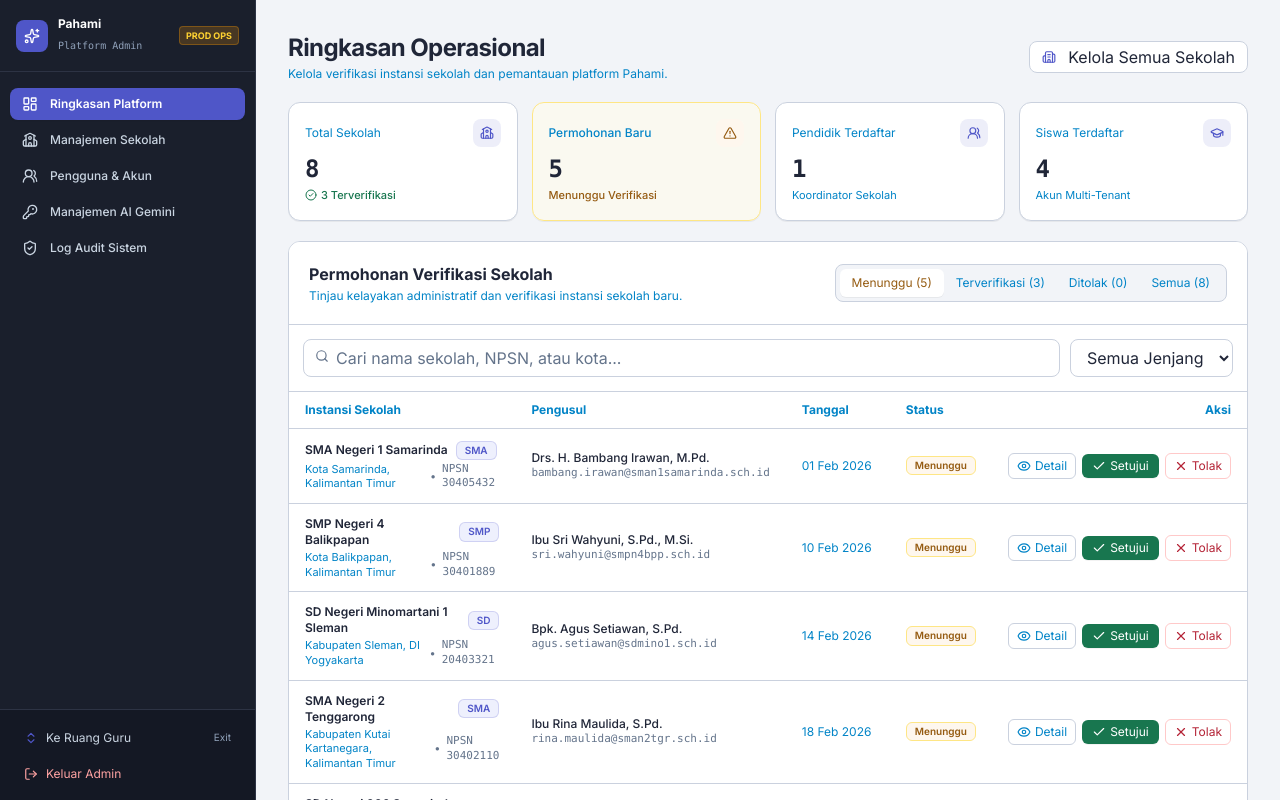
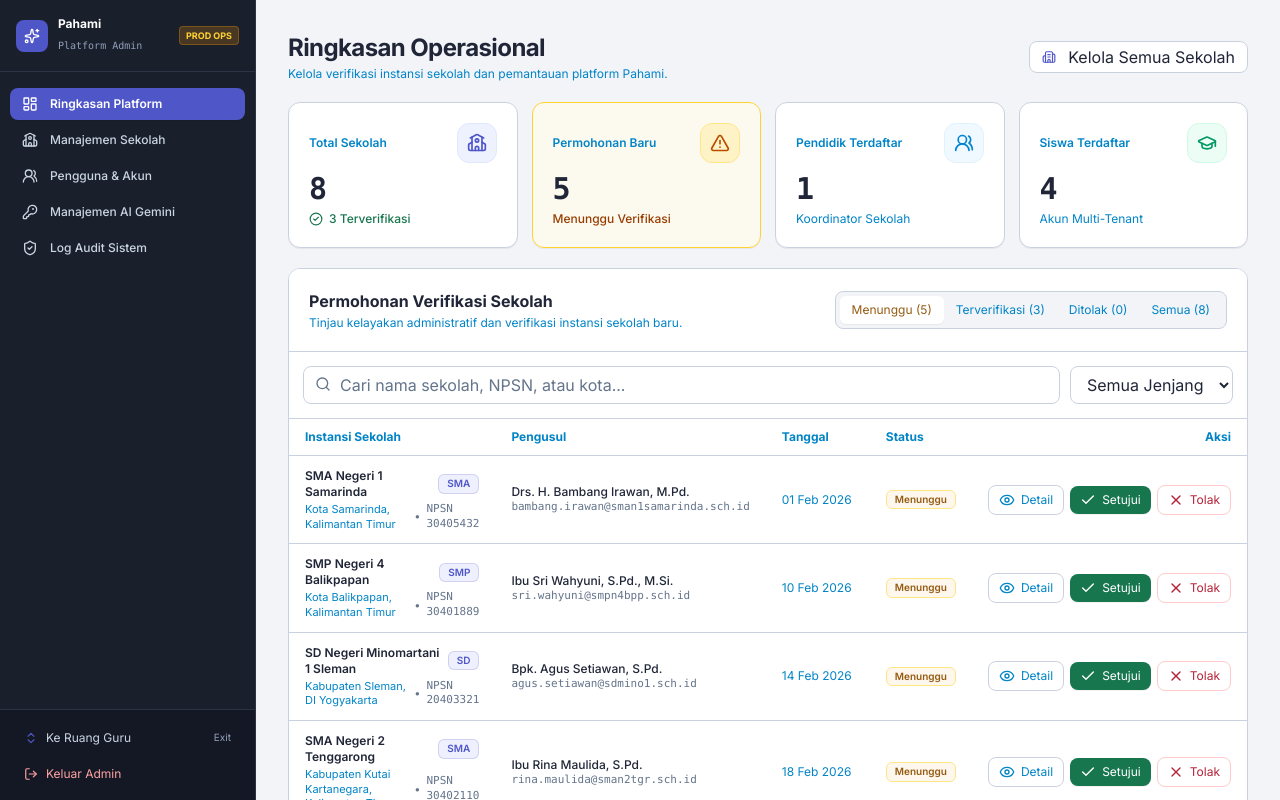
Before and after one commit to Irham-Najib-Azimul-Qowi/ContextLearningApp, a Next.js app: page /admin in a window 1280 px wide. Built offline with nearby package versions, Linux system fonts and the light colour scheme.

Commit message:
style(admin): enlarge KPI metric icons and action buttons for better clarity

```diff
--- a/app/admin/page.tsx
+++ b/app/admin/page.tsx
@@ -161,56 +161,56 @@ export default function AdminOverviewPage() {
 
       {/* KPI Cards */}
       <div className="grid grid-cols-2 lg:grid-cols-4 gap-3.5">
-        <div className="bg-surface p-4 rounded-xl border border-border shadow-2xs">
+        <div className="bg-surface p-4 sm:p-5 rounded-xl border border-border shadow-2xs">
           <div className="flex items-center justify-between">
-            <span className="text-xs text-secondary">Total Sekolah</span>
-            <div className="w-7 h-7 rounded-lg bg-primary/10 text-primary flex items-center justify-center">
-              <School className="w-3.5 h-3.5" />
+            <span className="text-xs font-semibold text-secondary">Total Sekolah</span>
+            <div className="w-10 h-10 rounded-xl bg-indigo-50 text-primary border border-indigo-100 flex items-center justify-center shrink-0">
+              <School className="w-5 h-5" />
             </div>
           </div>
-          <p className="mt-1.5 text-2xl font-bold text-foreground font-mono">{stats.totalSchools}</p>
-          <span className="text-[11px] text-success font-medium flex items-center gap-1 mt-0.5">
-            <CheckCircle2 className="w-3 h-3" /> {verifiedCount} Terverifikasi
+          <p className="mt-2 text-2xl sm:text-3xl font-bold text-foreground font-mono">{stats.totalSchools}</p>
+          <span className="text-xs text-success font-medium flex items-center gap-1.5 mt-1">
+            <CheckCircle2 className="w-3.5 h-3.5" /> {verifiedCount} Terverifikasi
           </span>
         </div>
 
         <div
-          className={`p-4 rounded-xl border shadow-2xs ${
-            pendingCount > 0 ? "bg-amber-50/60 border-amber-200" : "bg-surface border-border"
+          className={`p-4 sm:p-5 rounded-xl border shadow-2xs ${
+            pendingCount > 0 ? "bg-amber-50/70 border-amber-300" : "bg-surface border-border"
           }`}
         >
           <div className="flex items-center justify-between">
-            <span className="text-xs text-secondary font-medium">Permohonan Baru</span>
-            <div className="w-7 h-7 rounded-lg bg-warning-subtle text-warning flex items-center justify-center">
-              <AlertTriangle className="w-3.5 h-3.5" />
+            <span className="text-xs font-semibold text-secondary">Permohonan Baru</span>
+            <div className="w-10 h-10 rounded-xl bg-amber-100 text-amber-700 border border-amber-200 flex items-center justify-center shrink-0">
+              <AlertTriangle className="w-5 h-5" />
             </div>
           </div>
-          <p className="mt-1.5 text-2xl font-bold text-foreground font-mono">{pendingCount}</p>
-          <span className="text-[11px] text-warning font-medium block mt-0.5">
+          <p className="mt-2 text-2xl sm:text-3xl font-bold text-foreground font-mono">{pendingCount}</p>
+          <span className="text-xs text-amber-800 font-medium block mt-1">
             Menunggu Verifikasi
           </span>
         </div>
 
-        <div className="bg-surface p-4 rounded-xl border border-border shadow-2xs">
+        <div className="bg-surface p-4 sm:p-5 rounded-xl border border-border shadow-2xs">
           <div className="flex items-center justify-between">
-            <span className="text-xs text-secondary">Pendidik Terdaftar</span>
-            <div className="w-7 h-7 rounded-lg bg-primary/10 text-primary flex items-center justify-center">
-              <UsersRound className="w-3.5 h-3.5" />
+            <span className="text-xs font-semibold text-secondary">Pendidik Terdaftar</span>
+            <div className="w-10 h-10 rounded-xl bg-sky-50 text-sky-600 border border-sky-100 flex items-center justify-center shrink-0">
+              <UsersRound className="w-5 h-5" />
             </div>
           </div>
-          <p className="mt-1.5 text-2xl font-bold text-foreground font-mono">{stats.totalTeachers}</p>
-          <span className="text-[11px] text-secondary block mt-0.5">Koordinator Sekolah</span>
+          <p className="mt-2 text-2xl sm:text-3xl font-bold text-foreground font-mono">{stats.totalTeachers}</p>
+          <span className="text-xs text-secondary block mt-1">Koordinator Sekolah</span>
         </div>
 
-        <div className="bg-surface p-4 rounded-xl border border-border shadow-2xs">
+        <div className="bg-surface p-4 sm:p-5 rounded-xl border border-border shadow-2xs">
           <div className="flex items-center justify-between">
-            <span className="text-xs text-secondary">Siswa Terdaftar</span>
-            <div className="w-7 h-7 rounded-lg bg-primary/10 text-primary flex items-center justify-center">
-              <GraduationCap className="w-3.5 h-3.5" />
+            <span className="text-xs font-semibold text-secondary">Siswa Terdaftar</span>
+            <div className="w-10 h-10 rounded-xl bg-emerald-50 text-emerald-600 border border-emerald-100 flex items-center justify-center shrink-0">
+              <GraduationCap className="w-5 h-5" />
             </div>
           </div>
-          <p className="mt-1.5 text-2xl font-bold text-foreground font-mono">{stats.totalStudents}</p>
-          <span className="text-[11px] text-secondary block mt-0.5">Akun Multi-Tenant</span>
+          <p className="mt-2 text-2xl sm:text-3xl font-bold text-foreground font-mono">{stats.totalStudents}</p>
+          <span className="text-xs text-secondary block mt-1">Akun Multi-Tenant</span>
         </div>
       </div>
 
@@ -277,13 +277,13 @@ export default function AdminOverviewPage() {
         {/* Filter Toolbar */}
         <div className="p-3.5 border-b border-border bg-surface-subtle/50 flex flex-col sm:flex-row gap-2.5">
           <div className="relative flex-1">
-            <Search className="w-3.5 h-3.5 text-muted absolute left-3 top-2.5" />
+            <Search className="w-4 h-4 text-muted absolute left-3 top-2.5" />
             <input
               type="text"
               placeholder="Cari nama sekolah, NPSN, atau kota..."
               value={searchQuery}
               onChange={(e) => setSearchQuery(e.target.value)}
-              className="w-full text-xs pl-8 pr-3 py-1.5 rounded-lg border border-border bg-surface text-foreground placeholder:text-muted focus:border-primary focus:outline-none"
+              className="w-full text-xs pl-9 pr-3 py-1.5 rounded-lg border border-border bg-surface text-foreground placeholder:text-muted focus:border-primary focus:outline-none"
             />
           </div>
 
@@ -394,10 +394,10 @@ export default function AdminOverviewPage() {
                           <button
                             type="button"
                             onClick={() => setSelectedSchool(sch)}
-                            className="inline-flex items-center gap-1 px-2 py-1 rounded-md border border-border text-secondary hover:text-foreground hover:bg-workspace text-xs transition-colors"
+                            className="inline-flex items-center gap-1.5 px-2.5 py-1.5 rounded-lg border border-border text-secondary hover:text-foreground hover:bg-workspace text-xs transition-colors"
                             title="Lihat Detail Berkas"
                           >
-                            <Eye className="w-3.5 h-3.5" />
+                            <Eye className="w-4 h-4" />
                             <span>Detail</span>
                           </button>
 
@@ -405,10 +405,10 @@ export default function AdminOverviewPage() {
                             <button
                               type="button"
                               onClick={() => handleUpdateStatus(sch.id, "verified")}
-                              className="inline-flex items-center gap-1 px-2.5 py-1 rounded-md bg-[#18764F] hover:bg-[#135E3E] text-white text-xs font-medium transition-colors shadow-2xs"
+                              className="inline-flex items-center gap-1.5 px-2.5 py-1.5 rounded-lg bg-[#18764F] hover:bg-[#135E3E] text-white text-xs font-semibold transition-colors shadow-2xs"
                               title="Setujui Permohonan"
                             >
-                              <Check className="w-3.5 h-3.5" />
+                              <Check className="w-4 h-4" />
                               <span>Setujui</span>
                             </button>
                           )}
@@ -417,10 +417,10 @@ export default function AdminOverviewPage() {
                             <button
                               type="button"
                               onClick={() => handleUpdateStatus(sch.id, "rejected")}
-                              className="inline-flex items-center gap-1 px-2 py-1 rounded-md border border-red-200 text-[#B42336] hover:bg-red-50 text-xs transition-colors"
+                              className="inline-flex items-center gap-1.5 px-2.5 py-1.5 rounded-lg border border-red-200 text-[#B42336] hover:bg-red-50 text-xs transition-colors font-medium"
                               title="Tolak / Minta Revisi"
                             >
-                              <X className="w-3.5 h-3.5" />
+                              <X className="w-4 h-4" />
                               <span>Tolak</span>
                             </button>
                           )}
```
